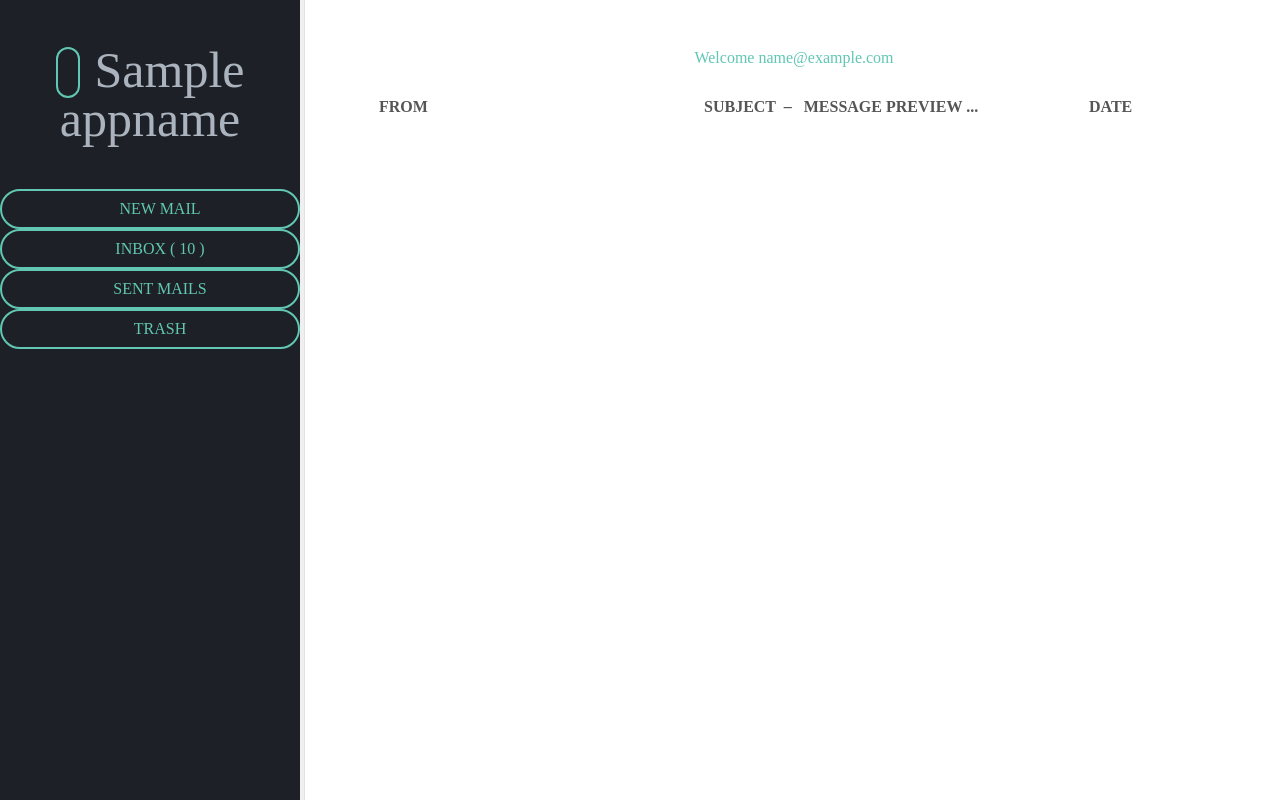
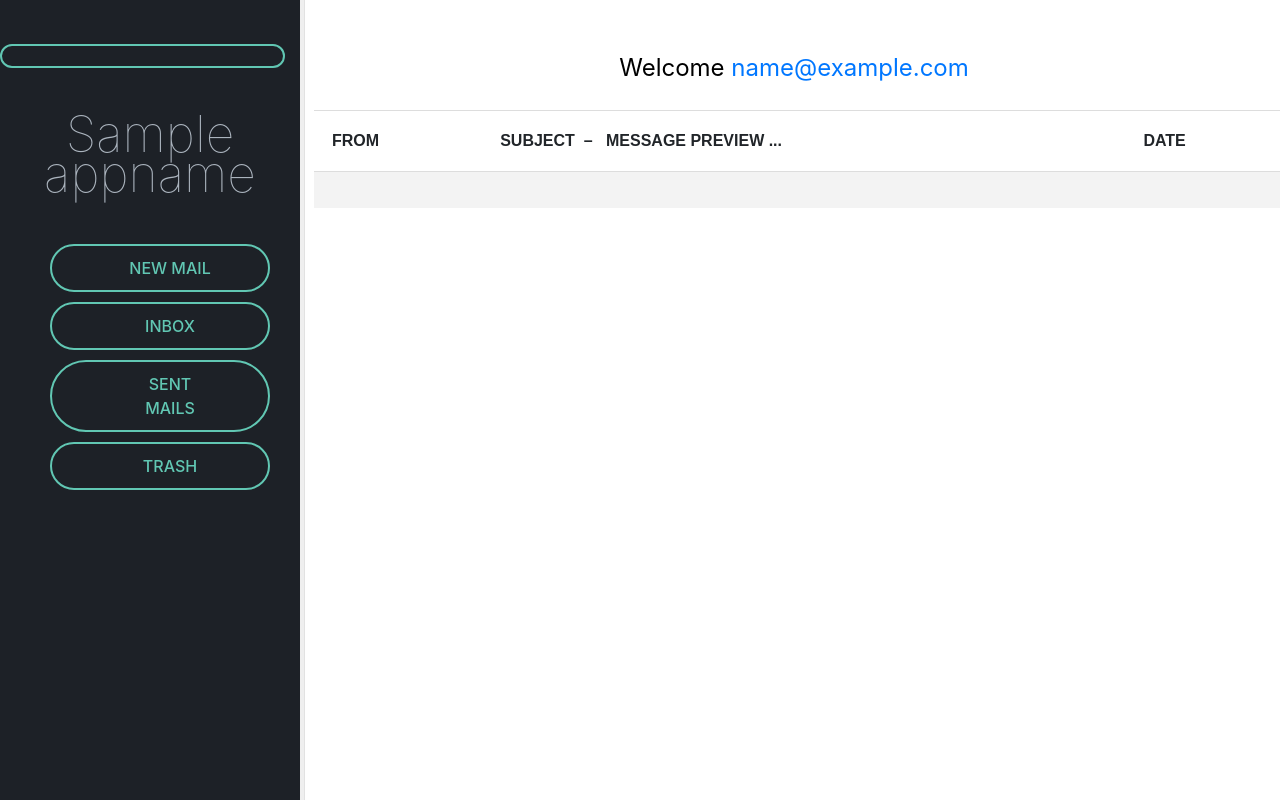
Before and after one commit to kritz10/Voice-based-Email-System-for-the-visually-impaired, a Django app: template EmailApp/templates/inbox.html in a window 1280 px wide. Run offline with Django 3.2, Linux system fonts and the light colour scheme; the template is opened without the code that fills it: most values are stand-ins (such as "Sample title", 1, 10 or a date in 2020); lists and menus that the app fills with data are empty; some libraries are stand-ins or nearby versions.

Commit message:
UI Refined

```diff
--- a/EmailApp/static/css/style.css
+++ b/EmailApp/static/css/style.css
@@ -126,14 +126,13 @@ a:hover {
 }
 #sidebar .compose-button {
   border-radius: 100px;
-  padding: 13px 20px;
   text-align: center;
   font-weight: 500;
   text-transform: uppercase;
   color: #61C7B3;
   border: 2px solid #61C7B3;
   display: block;
-  margin: 0 50px 30px 50px;
+
   cursor: pointer;
 }
 #sidebar .compose-button:hover {
@@ -170,13 +169,13 @@ a:hover {
 #sidebar .menu-segment li.active a:hover {
   background: #282d36;
 }
-#sidebar .menu-segment li a {
+#sidebar .nano-content .menu-segment li a {
   display: block;
-  margin: 0 -50px 0 -70px;
-  padding: 10px 50px 10px 70px;
+  margin: 10px -15px 10px -15px;
+  padding: 10px 50px 10px 70px ;
 }
 #sidebar .menu-segment li a:hover {
-  background: #21262d;
+  background: #2a3341;
 }
 #sidebar .menu-segment li .italic-link {
   margin-left: -30px;
--- a/EmailApp/templates/inbox.html
+++ b/EmailApp/templates/inbox.html
@@ -1,59 +1,96 @@
 {% extends "layout.html" %}
 {% block title %}{% endblock %}
 {% block body %}
+<style>
+  table {
+    font-family: arial, sans-serif;
+    border-collapse: collapse;
+    width: 100%;
+
+  }
+
+  td{
+    border: 0px solid #dddddd;
+    text-align: left;
+    padding: 18px;
+  }
+
+  th{
+    border-bottom: 1px solid #dddddd;
+    border-top:  1px solid #dddddd;
+    text-align: left;
+    padding: 18px;
+    font-weight: bolder;
+  }
+
+  tr:nth-child(even) {
+    background-color: #dddddd5e;
+  }
+
+  .sender{
+    font-weight: 600;
+    color: black;
+  }
+
+  .titlemain{
+    color: black;
+    font-size:x-large;
+  }
+  </style>
+
 <main id="main">
       <div id="main-nano-wrapper" class="nano">
         <div class="nano-content">
           <div align="center" >
-            <a>
-              Welcome {{profileInfo.emailAddress}}
+            <a class="titlemain">
+              Welcome <a style="color: rgb(0, 119, 255); font-size: x-large;">{{profileInfo.emailAddress}}</a>
             </a>
           </div>
           <br>
-          <ul class="message-list">
-            <li class="unread">
-              <div class="col col-1">
-                    <p class="title">FROM</p>
-              </div>
-              <div class="col col-2">
-                    <div class="subject" >SUBJECT &nbsp;&ndash; &nbsp;<span class="teaser"> MESSAGE PREVIEW ... </span></div>
-                <div class="date">
-                DATE
-                </div>
-              </div>
-            </li>
+          <div style="padding-left: 10px;">
+              <table>
+                <tr >
+                  <th>FROM</th>
+                  <th>SUBJECT &nbsp;&ndash; &nbsp;<span class="teaser"> MESSAGE PREVIEW ... </span></th>
+                  <th>DATE</th>
+                </tr>
                 {% for message in allMessages %}
-            <li class="unread">
-              <a href="{% url 'EmailApp:readmail' messageid=message.threadId %}">
-              <div class="col col-1">
+                  <tr>
+                    <td>
                       {% for m in message.payload.headers %}
                         {% if m.name|upper == "FROM" or m.name|lower == "from" %}
-                    <p class="title">{{m.value}}</p>
+                        <a class="sender" href="{% url 'EmailApp:readmail' messageid=message.threadId %}">
+                          <p class="title">{{m.value}}</p></a>
                         {% endif %}
                       {% endfor %}
-              </div>
-              <div class="col col-2">
+                    </td>
+                    <td>
                       {% for m in message.payload.headers %}
                         {% if m.name|upper == "SUBJECT" or m.name|lower == "subject" %}
                           <div class="subject">{{m.value}} &nbsp;&ndash;&nbsp; <span class="teaser">{{message.snippet | truncatewords:"20"}}</span></div>
                         {% endif %}
                       {% endfor %}
                       <div class="date">
+                        <td style="white-space: nowrap;">
                           {% for m in message.payload.headers %}
                             {% if m.name|upper == "DATE" or m.name|lower == "date" %}
                                 {{m.value | truncatewords:"3" }}
                             {% endif %}
                           {% endfor %}
+                        </td>
                       </div>
+
+
+                    </td>
+                </tr>
+                {% endfor %}
+              </table>
+
             </div>
-              </a>
-            </li>
-            {% endfor %}
-          </ul><!--<a href="#" class="load-more-link">Show more messages</a>-->
+          <!--<a href="#" class="load-more-link">Show more messages</a>-->
         </div>
       </div>
     </main>
-
 
 <button id="button" onclick="toggleStartStop()" hidden></button>
 <div style="border:dotted;padding:10px" hidden>
--- a/EmailApp/templates/layout.html
+++ b/EmailApp/templates/layout.html
@@ -11,20 +11,23 @@
       <link rel="stylesheet" href="https://netdna.bootstrapcdn.com/bootstrap/3.0.0/css/bootstrap-glyphicons.css" />
       <link rel="stylesheet" href="https://cdnjs.cloudflare.com/ajax/libs/meyer-reset/2.0/reset.min.css">
       <script src='http://cdnjs.cloudflare.com/ajax/libs/jquery/2.1.3/jquery.min.js'></script>
+      <link rel="stylesheet" href="https://stackpath.bootstrapcdn.com/bootstrap/4.5.2/css/bootstrap.min.css">
+      <script src='https://stackpath.bootstrapcdn.com/bootstrap/4.5.2/js/bootstrap.min.js'></script>
+
     </head>
     <body>
          <aside id="sidebar" class="nano">
           <div class="nano-content">
             <div class="logo-container">
-              <span class="logo glyphicon glyphicon-envelope"></span>
+              <div class="logo glyphicon glyphicon-envelope"></div><br>
               <a href='{% url "EmailApp:home" %}'>{{appname}}</a>
             </div>
             <menu class="menu-segment">
               <ul>
-                <li><a class="compose-button" href='{% url "EmailApp:newmessage" %}'>NEW MAIL</a></li>
-                <li><a class="compose-button" href='{% url "EmailApp:home" %}'>INBOX ( {{profileInfo.messagesTotal}} )</a></li>
-                <li><a class="compose-button" href ='{% url "EmailApp:sentmails" %}'>SENT MAILS</a></li>
-                <li><a class="compose-button" href = '{% url "EmailApp:trash" %}'>TRASH </a></li>
+                <li><a class="compose-button" style="margin:10px -20px 10px -20px" href='{% url "EmailApp:newmessage" %}'>NEW MAIL</a></li>
+                <li><a class="compose-button" style="margin:10px -20px 10px -20px" href='{% url "EmailApp:home" %}'>INBOX</a></li>
+                <li><a class="compose-button" style="margin:10px -20px 10px -20px" href ='{% url "EmailApp:sentmails" %}'>SENT MAILS</a></li>
+                <li><a class="compose-button" style="margin:10px -20px 10px -20px" href = '{% url "EmailApp:trash" %}'>TRASH </a></li>
               </ul>
             </menu>
             <div class="bottom-padding"></div>
```
Also changed, not shown: EmailApp/sentences.py (+7 -0 lines), EmailApp/templates/readmail.html (+18 -22 lines), EmailApp/views.py (+25 -8 lines), 1 other file. Lines whose indentation alone changed are shown as unchanged.
